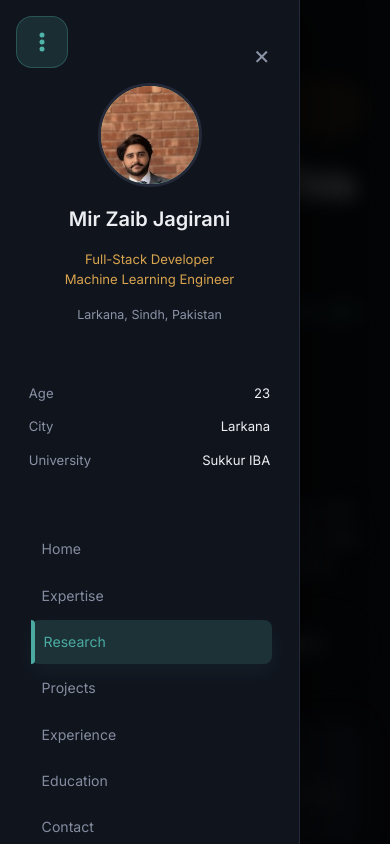
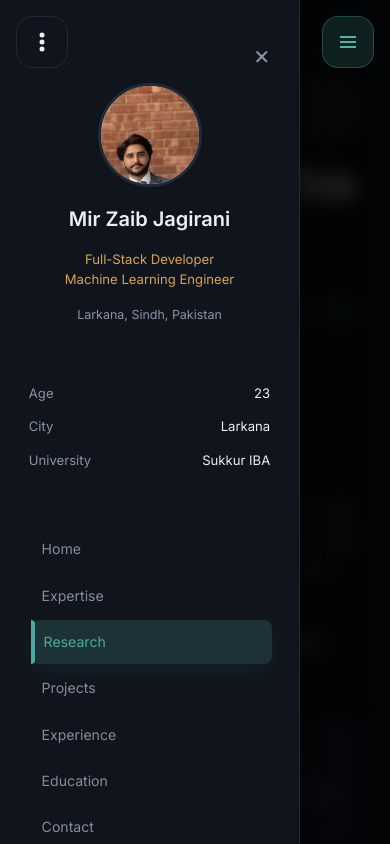
Before and after one commit to Mirzaib-ops/mirzaib-portfolio, a website: page index.html in a window 390 px wide. Both pictures are taken after a click on the element "Hello, Check This Out!". Shown: the top 844 px of the page. Drawn offline with Linux system fonts and the light colour scheme.

Commit message:
fix: restore right hand drawer and separate mobile left toggle

```diff
--- a/index.html
+++ b/index.html
@@ -107,10 +107,9 @@
   @keyframes floatAvatar{ 0%,100%{ transform:translateY(0) rotate(0deg); } 50%{ transform:translateY(-8px) rotate(-0.5deg); } }
   @keyframes fadeInUp{ from{ opacity:0; transform:scale(0.96) translateY(16px); } to{ opacity:1; transform:scale(1) translateY(0); } }
 
-  /* ---------- MOBILE TOPBAR ---------- */
-  .topbar{ display:none; }
+  /* ---------- TOPBAR / TOGGLES ---------- */
   .menu-toggle{
-    position:fixed; top:1rem; left:1rem; z-index:220;
+    position:fixed; top:1rem; right:1rem; z-index:220;
     width:52px; height:52px; border-radius:1rem;
     background:rgba(79,179,169,0.16); border:1px solid rgba(79,179,169,0.3);
     display:flex; align-items:center; justify-content:center; cursor:pointer;
@@ -122,6 +121,16 @@
     box-shadow:0 12px 24px rgba(0,0,0,0.18);
   }
   .menu-toggle svg{ width:24px; height:24px; color:var(--accent2); }
+
+  .sidebar-toggle{
+    display:none; /* hidden on desktop */
+    position:fixed; top:1rem; left:1rem; z-index:220;
+    width:52px; height:52px; border-radius:1rem;
+    background:var(--surface); border:1px solid var(--border);
+    align-items:center; justify-content:center; cursor:pointer;
+    transition:transform 0.2s, background 0.2s, box-shadow 0.2s;
+  }
+  .sidebar-toggle svg{ width:24px; height:24px; color:var(--text); }
 
   .drawer{
     position:fixed; top:0; right:-320px; width:280px; height:100%;
@@ -308,6 +317,7 @@
 
   /* ---------- RESPONSIVE ---------- */
   @media (max-width:980px){
+    .sidebar-toggle{ display:flex; }
     .sidebar{ transform:translateX(-100%); transition:transform 0.3s; box-shadow:20px 0 40px rgba(0,0,0,0.4); z-index:215; overflow-y:auto; }
     .sidebar.open{ transform:translateX(0); }
     .sidebar-close{ display:flex; }
@@ -335,15 +345,35 @@
 </head>
 <body>
 
-<!-- MOBILE MENU TOGGLE -->
-<button class="menu-toggle" id="menuToggle" aria-label="Open menu">
+<!-- MOBILE SIDEBAR TOGGLE (LEFT) -->
+<button class="sidebar-toggle" id="sidebarToggle" aria-label="Open sidebar">
   <svg viewBox="0 0 24 24" fill="currentColor">
     <circle cx="12" cy="5" r="2.5"/>
     <circle cx="12" cy="12" r="2.5"/>
     <circle cx="12" cy="19" r="2.5"/>
   </svg>
 </button>
+
+<!-- DRAWER TOGGLE (RIGHT) -->
+<button class="menu-toggle" id="menuToggle" aria-label="Open drawer">
+  <svg viewBox="0 0 24 24" fill="none" stroke="currentColor" stroke-width="2"><line x1="4" y1="7" x2="20" y2="7"/><line x1="4" y1="12" x2="20" y2="12"/><line x1="4" y1="17" x2="20" y2="17"/></svg>
+</button>
+
 <div class="scrim" id="scrim"></div>
+
+<!-- RIGHT DRAWER -->
+<div class="drawer" id="drawer">
+  <div class="drawer-close" id="drawerClose">×</div>
+  <nav>
+    <a href="#hero">Home</a>
+    <a href="#expertise">Expertise</a>
+    <a href="#research">Research</a>
+    <a href="#projects">Projects</a>
+    <a href="#experience">Experience</a>
+    <a href="#education">Education</a>
+    <a href="#contact">Contact</a>
+  </nav>
+</div>
 
 <!-- SIDEBAR -->
 <aside class="sidebar" id="sidebar">
@@ -654,29 +684,39 @@
 </footer>
 
 <script>
-  // mobile drawer
   const sidebar = document.getElementById('sidebar');
   const sidebarClose = document.getElementById('sidebarClose');
+  const sidebarToggle = document.getElementById('sidebarToggle');
+
+  const drawer = document.getElementById('drawer');
+  const drawerClose = document.getElementById('drawerClose');
+  const menuToggle = document.getElementById('menuToggle');
   const scrim = document.getElementById('scrim');
 
-  function openDrawer(){ sidebar.classList.add('open'); scrim.classList.add('show'); const mainEl=document.querySelector('main'); if(mainEl) mainEl.classList.add('blurred'); document.body.style.overflow='hidden'; }
-  function closeDrawer(){ sidebar.classList.remove('open'); scrim.classList.remove('show'); const mainEl=document.querySelector('main'); if(mainEl) mainEl.classList.remove('blurred'); document.body.style.overflow=''; }
+  function openSidebar(){ sidebar.classList.add('open'); scrim.classList.add('show'); const mainEl=document.querySelector('main'); if(mainEl) mainEl.classList.add('blurred'); document.body.style.overflow='hidden'; }
+  function closeSidebar(){ sidebar.classList.remove('open'); scrim.classList.remove('show'); const mainEl=document.querySelector('main'); if(mainEl) mainEl.classList.remove('blurred'); document.body.style.overflow=''; }
 
-  const menuToggle = document.getElementById('menuToggle');
+  function openDrawer(){ drawer.classList.add('open'); scrim.classList.add('show'); const mainEl=document.querySelector('main'); if(mainEl) mainEl.classList.add('blurred'); document.body.style.overflow='hidden'; }
+  function closeDrawer(){ drawer.classList.remove('open'); scrim.classList.remove('show'); const mainEl=document.querySelector('main'); if(mainEl) mainEl.classList.remove('blurred'); document.body.style.overflow=''; }
 
-  // toggle behavior: open if closed, close if open
-  menuToggle.addEventListener('click', () => { if (sidebar.classList.contains('open')) closeDrawer(); else openDrawer(); });
-  // allow clicking the displayed name/avatar or hero title to open the sidebar on mobile only
+  function closeAll(){ closeSidebar(); closeDrawer(); }
+
+  sidebarToggle.addEventListener('click', () => { if (sidebar.classList.contains('open')) closeSidebar(); else openSidebar(); });
+  menuToggle.addEventListener('click', () => { if (drawer.classList.contains('open')) closeDrawer(); else openDrawer(); });
+
   const nameTriggers = document.querySelectorAll('.id-name, .hero-avatar-name');
   const heroTitle = document.querySelector('.hero h1');
   const isMobile = () => window.innerWidth <= 768;
-  nameTriggers.forEach(el => el.addEventListener('click', () => { if (isMobile()) openDrawer(); }));
-  if (heroTitle) heroTitle.addEventListener('click', () => { if (isMobile()) openDrawer(); });
-  sidebarClose.addEventListener('click', closeDrawer);
-  scrim.addEventListener('click', closeDrawer);
 
-  const sidebarLinks = document.querySelectorAll('.sidebar-nav a');
-  sidebarLinks.forEach(a => a.addEventListener('click', () => { if (isMobile()) closeDrawer(); }));
+  nameTriggers.forEach(el => el.addEventListener('click', () => { if (isMobile()) openSidebar(); }));
+  if (heroTitle) heroTitle.addEventListener('click', () => { if (isMobile()) openSidebar(); });
+
+  sidebarClose.addEventListener('click', closeSidebar);
+  drawerClose.addEventListener('click', closeDrawer);
+  scrim.addEventListener('click', closeAll);
+
+  const sidebarLinks = document.querySelectorAll('.sidebar-nav a, .drawer nav a');
+  sidebarLinks.forEach(a => a.addEventListener('click', () => { if (isMobile()) closeAll(); else closeDrawer(); }));
   const allNavLinks = [...sidebarLinks];
   const sections = document.querySelectorAll('main section[id]');
 
```
